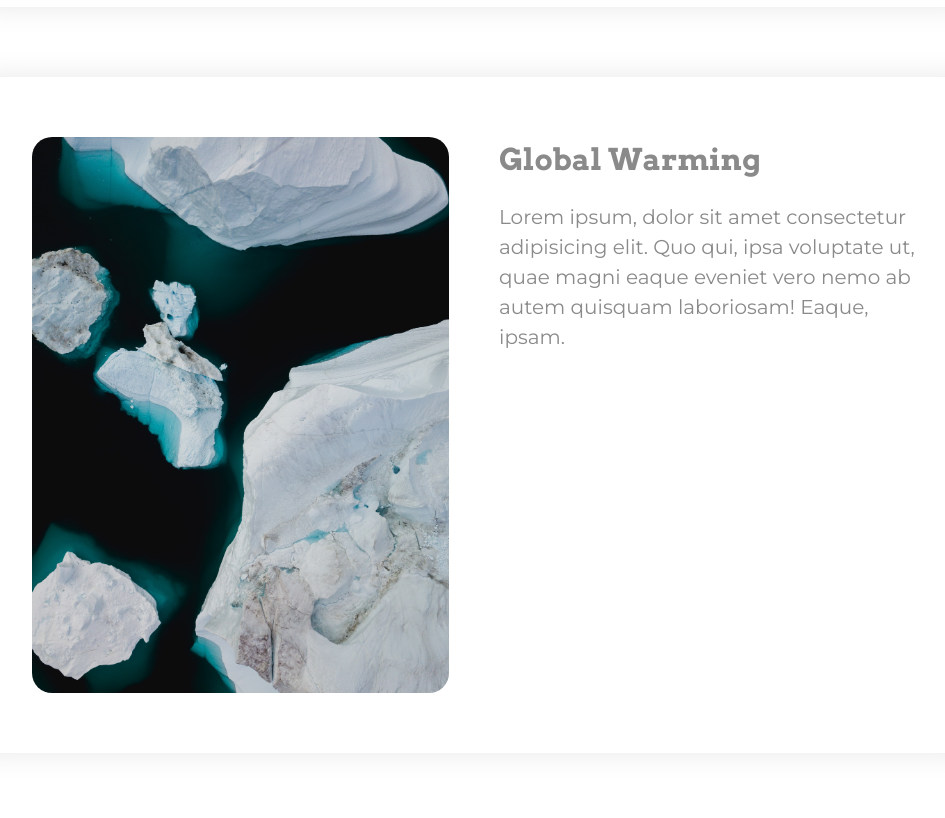
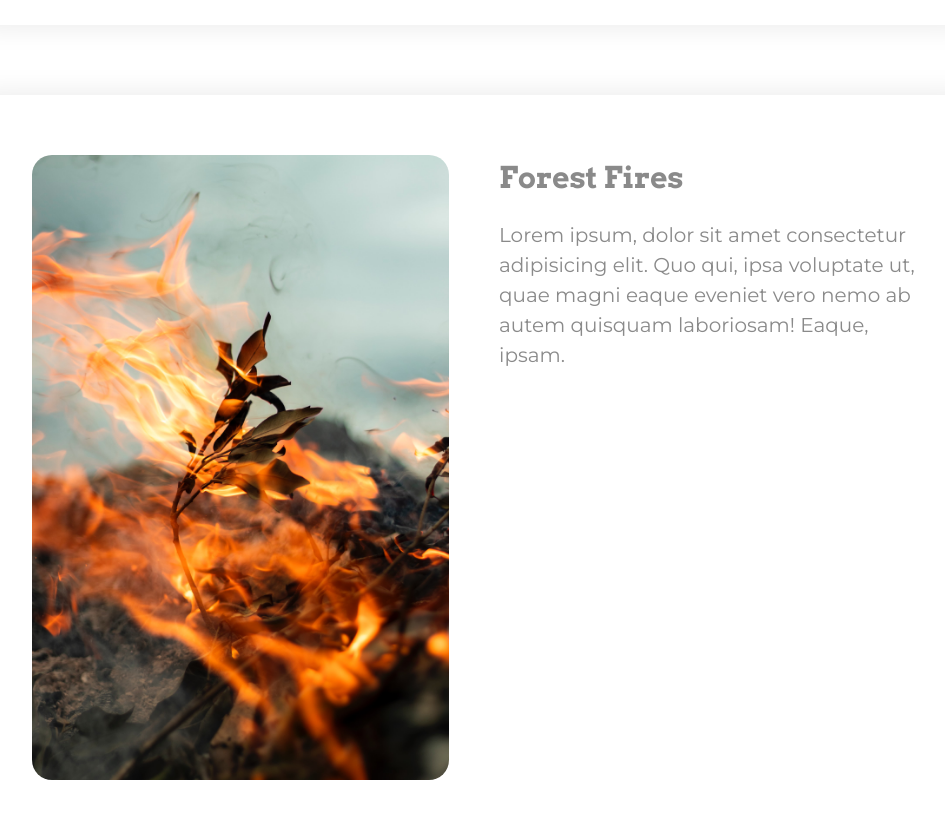
Before and after one commit to yashchoudhary14/natureweb, a website built with Parcel: page index.html in a window 1280 px wide. Shown: the part 1380-2198 px from the top of the page, without its empty margins (166-1111 px from the left). Built offline with nearby package versions, Linux system fonts and the light colour scheme.

Commit message:
adding the new image and try to optimize images. and check it.

```diff
--- a/css/styles.css
+++ b/css/styles.css
@@ -218,7 +218,6 @@
   font-size: 3.5rem;
   display: inline-block;
   transition: color 0.3s;
-  margin: 2rem 0;
 }
 
 .info__heading:hover {
@@ -239,14 +238,12 @@
 .info-content__img {
   border-radius: 2rem;
   width: 100%;
-  height: 100%;
 }
 
 @media screen and (min-width: 768px) {
   .info-block {
     padding: 6rem;
     margin-bottom: 7rem;
-    height: max-content;
   }
 
   .info-block:nth-of-type(even) .info__content {
--- a/index.html
+++ b/index.html
@@ -25,6 +25,7 @@
   <body>
     <section class="hero">
       <!-- The Navigation Bar -->
+      <div class="container">
         <header>
           <nav class="nav collapsible">
             <p class="nav__brand">Naturelily</p>
@@ -41,12 +42,13 @@
         <p class="hero__tagline">
           Help us to <br />
           <!-- TODO:if the class "tagline__highlight" become reusable change it. -->
-        save <span class="hero__tagline-highlight">Nature</span> and <br />it's
-        beauty
+          save <span class="hero__tagline-highlight">Nature</span> and
+          <br />it's beauty
         </p>
+      </div>
     </section>
 
-    <!--  -->
+    <!--Start of the info block  -->
     <section class="container">
       <header class="info__header">
         <h2 class="info__heading">Problems Today</h2>
@@ -69,18 +71,14 @@
       <!-- TODO: optimize the images -->
       <article class="grid grid--1x2 info-block">
         <div class="info__content">
-          <h3 class="info-content__heading">Global Warming</h3>
+          <h3 class="info-content__heading">Forest Fires</h3>
           <p class="info-content__info">
             Lorem ipsum, dolor sit amet consectetur adipisicing elit. Quo qui,
             ipsa voluptate ut, quae magni eaque eveniet vero nemo ab autem
             quisquam laboriosam! Eaque, ipsam.
           </p>
         </div>
-        <img
-          class="info-content__img"
-          src="/images/global_warming.jpg"
-          alt=""
-        />
+        <img class="info-content__img" src="/images/forest_fire.jpg" alt="" />
       </article>
     </section>
     <script src="js/main.js"></script>
```
Also changed, not shown: images/forest_fire.jpg (added). Lines whose indentation alone changed are shown as unchanged.
